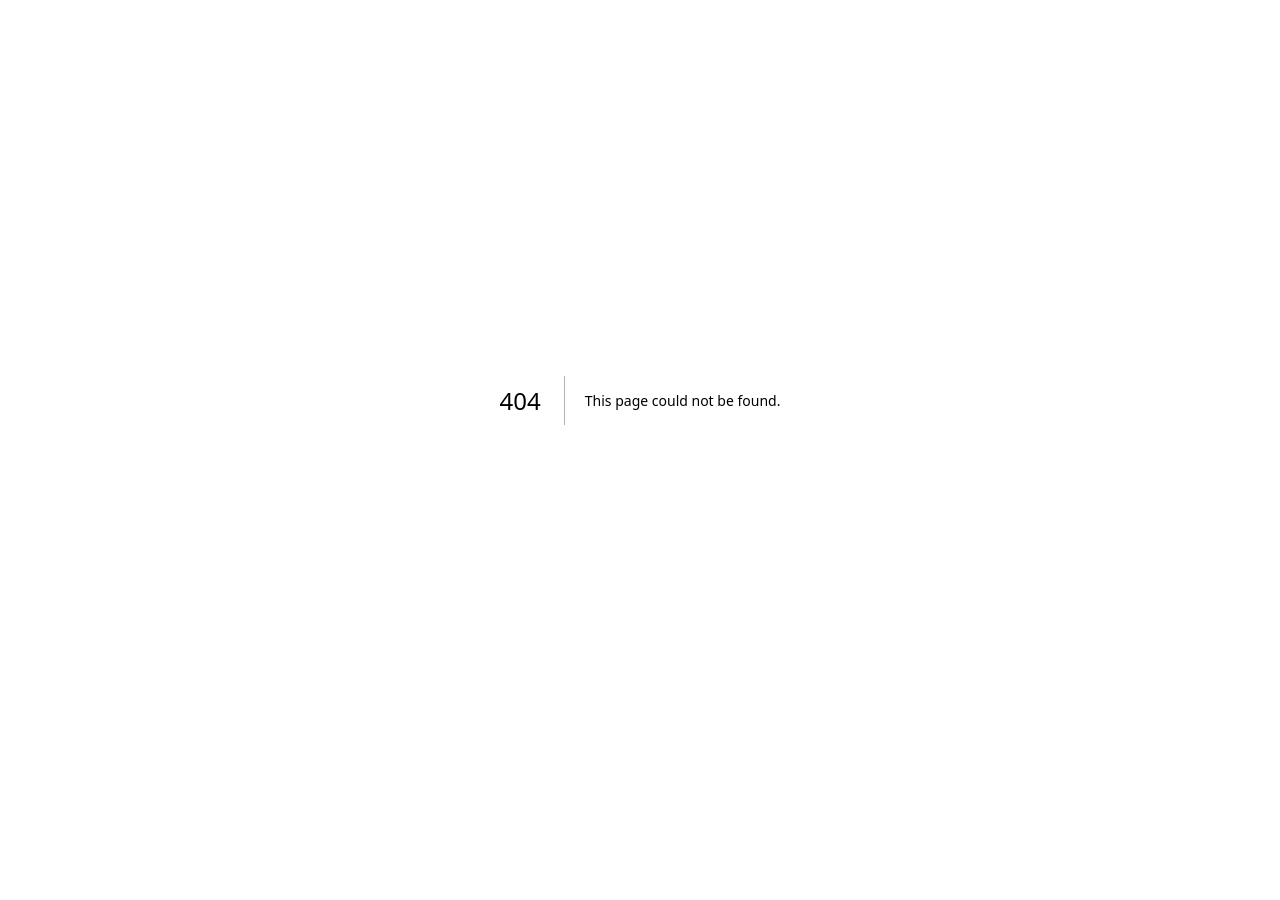
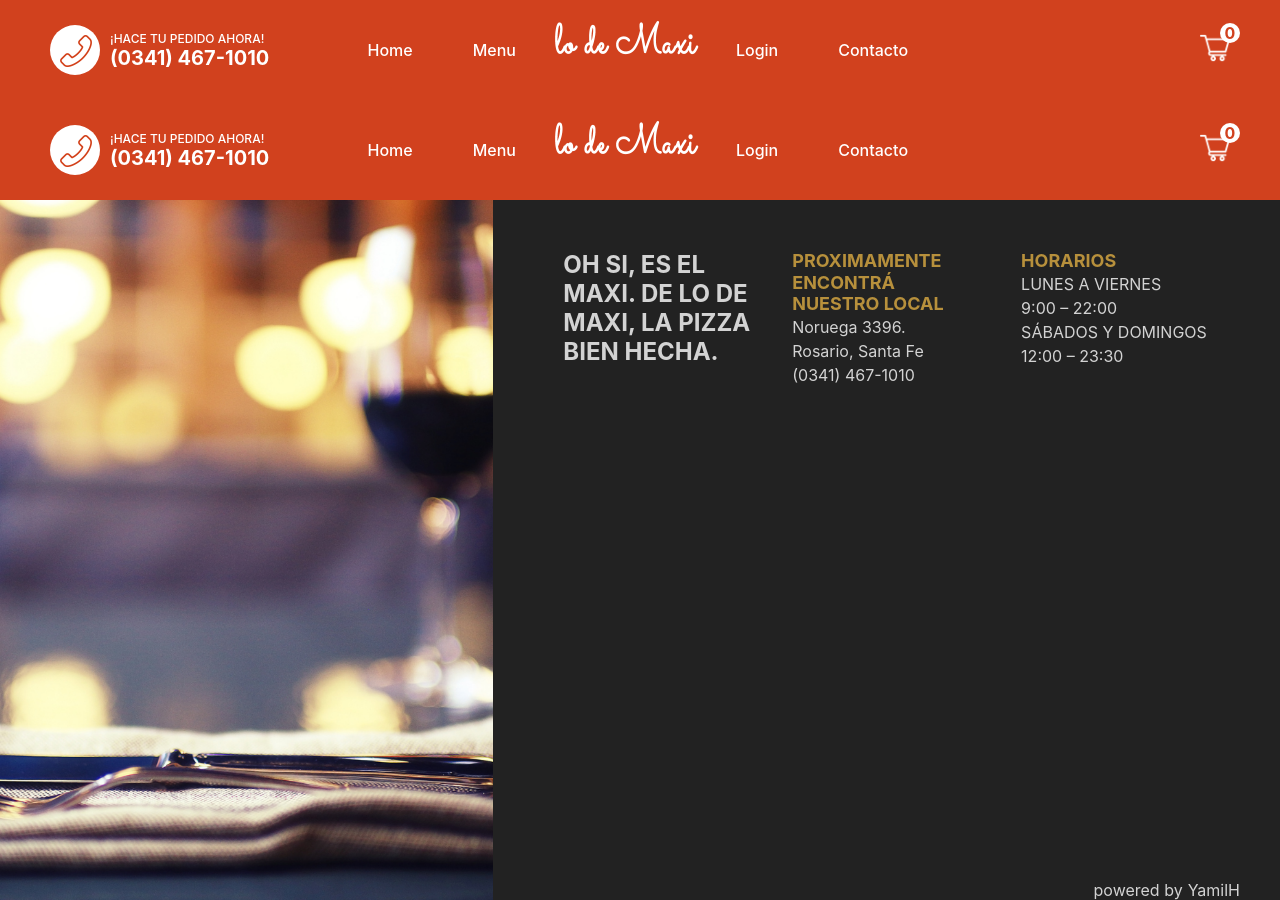
Before and after one commit to YamilH/food_app_nextjs, a Next.js app: page /components/Navbar in a window 1280 px wide. Before the commit this address had no page. Before the commit the page ends 800 px from the top, so only its background shows below. Built offline with nearby package versions, Linux system fonts and the light colour scheme.

Commit message:
Footer, Layout, Loader, Navbar

```diff
--- a/pages/_app.js
+++ b/pages/_app.js
@@ -1,5 +1,39 @@
-import '@/styles/globals.css'
+import { useEffect, useState } from 'react';
+import { AppProps } from 'next/app';
+import "../styles/globals.css";
+import store from "../redux/store";
+import { Provider } from "react-redux";
+import Router from 'next/router';
+import Layout from './components/Layout';
+import Loader from './components/Loader';
 
-export default function App({ Component, pageProps }) {
-  return <Component {...pageProps} />
+function MyApp({ Component, pageProps }) {
+
+  const [isLoading, setIsLoading] = useState(true);
+
+  useEffect(() => {
+    const handleComplete = () => setIsLoading(false);
+
+    const timeout = setTimeout(() => {
+      setIsLoading(false);
+    }, 3000); // 3 seconds
+
+    Router.events.on('routeChangeComplete', handleComplete);
+
+    return () => {
+      clearTimeout(timeout);
+      Router.events.off('routeChangeComplete', handleComplete);
+    };
+  }, []);
+
+  return (
+    <Provider store={store}>
+      <Layout>
+        {isLoading ? <Loader /> : null}
+        <Component {...pageProps} />
+      </Layout>
+    </Provider>
+  );
 }
+
+export default MyApp;
--- /dev/null
+++ b/pages/components/Footer.jsx
@@ -0,0 +1,51 @@
+import React from 'react'
+import Image from "next/legacy/image";
+import classes from '../../styles/Footer.module.css'
+
+const Footer = () => {
+  return (
+    <div className={classes.container} id='idfooter'>
+    <div className={classes.itemimagen}>
+    <Image src="/img/bg.png" alt="" layout="fill" objectFit="cover" />
+    </div>
+    <div className={classes.item0}>
+    <div className={classes.item}>
+      <div className={classes.card}>
+        <h2 className={classes.motto}>
+          OH SI, ES EL MAXI. DE LO DE MAXI, LA PIZZA BIEN HECHA.
+        </h2>
+      </div>
+      <div className={classes.card}>
+        <h1 className={classes.title}>PROXIMAMENTE ENCONTRÁ NUESTRO LOCAL</h1>
+        <p className={classes.text}>
+           Noruega 3396.
+          <br /> Rosario, Santa Fe
+          <br /> (0341) 467-1010
+        </p>
+      </div>
+      <div className={classes.card}>
+        <h1 className={classes.title}>HORARIOS</h1>
+        <p className={classes.text}>
+          LUNES A VIERNES
+          <br /> 9:00 – 22:00
+        </p>
+        <p className={classes.text}>
+          SÁBADOS Y DOMINGOS
+          <br /> 12:00 – 23:30
+        </p>
+
+      </div>
+
+      </div>
+      <div>
+      <p className={classes.textdev}>
+          powered by
+          <a className={classes.textdev2} href="https://ar.linkedin.com/in/yamilhamui" target="_blank">YamilH</a>
+        </p>
+        </div>
+    </div>
+    </div>
+  )
+}
+
+export default Footer
--- /dev/null
+++ b/pages/components/Layout.jsx
@@ -0,0 +1,14 @@
+import Footer from "./Footer";
+import Navbar from "./Navbar";
+
+const Layout = ({ children }) => {
+  return (
+    <>
+      <Navbar />
+      {children}
+      <Footer />
+    </>
+  );
+};
+
+export default Layout;
--- /dev/null
+++ b/pages/components/Loader.jsx
@@ -0,0 +1,16 @@
+import React from 'react'
+import classes from "../../styles/Loader.module.css";
+import Image from "next/image";
+
+const Loader = () => {
+  return (
+    <div className={classes.container}>
+
+      <Image src="/img/logo3.png" alt="" width={160} height={69} />
+      {/* <h2 className={classes.h2}>Cargando...</h2> */}
+      <Image className={classes.pizza} src="/img/ppizza2.png" alt="" width="200" height="200" />
+    </div>
+  );
+};
+
+export default Loader;
--- /dev/null
+++ b/pages/components/Navbar.jsx
@@ -0,0 +1,47 @@
+import React from 'react'
+import Image, { ImageProps } from "next/image";
+import classes from '../../styles/Navbar.module.css'
+import { useSelector } from "react-redux";
+import { RootState } from '@/redux/store';
+import  Link  from "next/link";
+
+
+const Navbar = () => {
+
+  const quantity = useSelector((state) => state.cart.quantity);
+
+  return (
+    <div className={classes.container}>
+      <div className={classes.item}>
+        <div className={classes.callButton}>
+          <Image src="/img/telephone.png" alt="" width={32} height={32} />
+        </div>
+        <div className={classes.texts}>
+          <div className={classes.text}>¡HACE TU PEDIDO AHORA!</div>
+          <div className={classes.text}>(0341) 467-1010</div>
+        </div>
+      </div>
+      <div className={classes.item}>
+        <ul className={classes.list}>
+        <Link href='/' passHref className={`${classes.link} ${classes.linkres}`}><li className={classes.listItem}>Home</li></Link>
+        <Link href='/#idmenu' passHref className={`${classes.link} ${classes.linkres}`}><li className={classes.listItem}>Menu</li></Link>
+        <Link href='/#idmenu' passHref className={`${classes.link} ${classes.linkdes}`}><Image src="/img/size2.png" alt="" width={40} height={40} /></Link>
+        <Link href='/' passHref><Image src="/img/logo3.png" alt="" width={160} height={69} /></Link>
+        <Link href='/admin/login' passHref className={`${classes.link} ${classes.linkres}`}><li className={classes.listItem}>Login</li></Link>
+        <Link href='/#idfooter' passHref className={`${classes.link} ${classes.linkres}`}><li className={classes.listItem}>Contacto</li></Link>
+        </ul>
+      </div>
+      <Link href='/cart' passHref>
+      <div className={classes.item}>
+        <div className={classes.cart}>
+          <Image src="/img/cart.png" alt="" width={30} height={30} />
+          <div className={classes.counter}>{quantity}</div>
+        </div>
+      </div>
+      </Link>
+    </div>
+  );
+};
+
+
+export default Navbar
--- /dev/null
+++ b/redux/cartSlice.js
@@ -0,0 +1,25 @@
+import { createSlice } from "@reduxjs/toolkit";
+
+const cartSlice = createSlice({
+  name: "cart",
+  initialState: {
+    products: [],
+    quantity: 0,
+    total: 0,
+  },
+  reducers: {
+    addProduct: (state, action) => {
+      state.products.push(action.payload);
+      state.quantity += 1;
+      state.total += action.payload.price * action.payload.quantity;
+    },
+    reset: (state) => {
+      state.products = [];
+      state.quantity = 0;
+      state.total = 0;
+    },
+  },
+});
+
+export const { addProduct, reset } = cartSlice.actions;
+export default cartSlice.reducer;
--- /dev/null
+++ b/redux/store.js
@@ -0,0 +1,8 @@
+import { configureStore } from "@reduxjs/toolkit";
+import cartReducer from "./cartSlice";
+
+export default configureStore({
+    reducer: {
+      cart: cartReducer,
+    },
+  });
```
Also changed, not shown: models/Order.js (added, +31 -0 lines), models/Product.js (added, +36 -0 lines), 1 other file (tests, documents, lock files or other folders).
